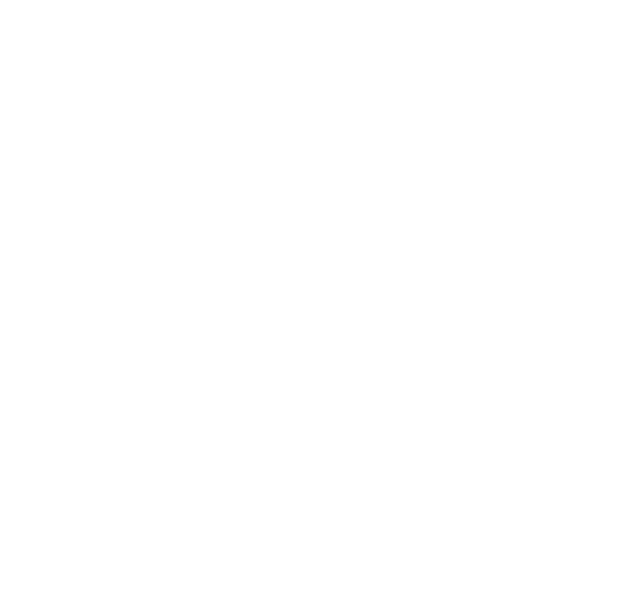
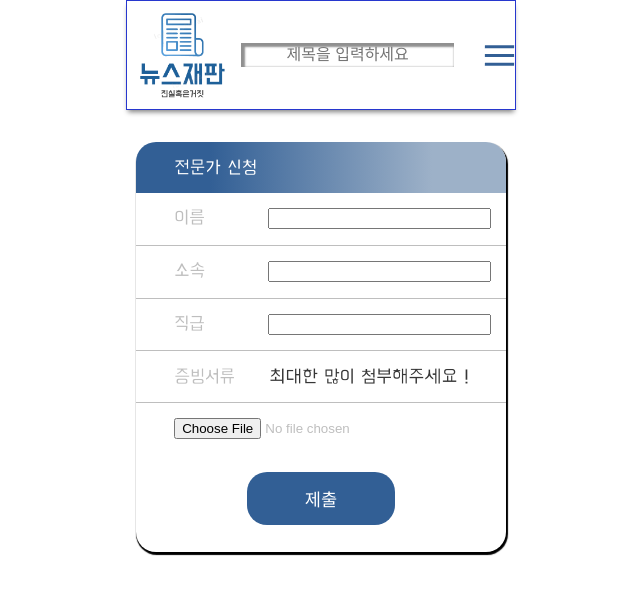
Before and after one commit to LIKELION-KIT-NEWS/FrontEnd, a React (Create React App) app: page /certificate in a window 1280 px wide. Before the commit this address had no page. Shown: the top 594 px of the page, without its empty margins (319-959 px from the left). Built offline with nearby package versions, Linux system fonts and the light colour scheme.

Commit message:
:sparkles: Feat: 전문가 신청 페이지 추가 (미완)
- 이미지 미리보기 미완 - 제출 버튼 클릭 및 핸들러 함수 구현 X 디자인과 약간의 기능만 완료

```diff
--- a/src/App.jsx
+++ b/src/App.jsx
@@ -5,6 +5,7 @@
 import MyPage from "./pages/MyPage/MyPage";
 import LoginPage from "./pages/LoginPage/LoginPage";
 import Callback from "./pages/LoginPage/components/KakaoCallback";
+import CertificationPage from './pages/CertificationPage/CertificationPage';
 
 function App() {
   return (
@@ -15,6 +16,7 @@
         <Route path="/admin" element={<AdminPage />} />
         <Route path="/my" element={<MyPage />} />
         <Route path="/callback" element={<Callback />} />
+        <Route path="/certificate" element={<CertificationPage />} />
       </Routes>
     </div>
   );
--- /dev/null
+++ b/src/pages/CertificationPage/CertificationPage.jsx
@@ -0,0 +1,15 @@
+import React from 'react';
+import Header from '../../common/Header';
+import "./CertificationPage.css";
+import CertificateForm from './components/CertificateForm';
+
+const CertificationPage = () => {
+    return (
+        <div className="CertificationPage">
+            <Header/>
+            <CertificateForm/>
+        </div>
+    );
+};
+
+export default CertificationPage;
--- /dev/null
+++ b/src/pages/CertificationPage/components/CertificateForm.jsx
@@ -0,0 +1,79 @@
+import React,{useState} from 'react';
+import "./styles/CertificateForm.css";
+
+const CertificateForm = () => {
+    const [showImages, setShowImages] = useState([]);
+    const [data,setData] = useState({
+        name:"",
+        position:"",
+        division:""
+    });
+    const formData = new FormData();
+
+    // 이미지 업로드 input의 onChange
+    const handleAddImages = (event) => {
+        const imageLists = event.target.files;
+        let imageUrlLists = [...showImages];
+
+        for (let i = 0; i < imageLists.length; i++) {
+          const currentImageUrl = URL.createObjectURL(imageLists[i]);
+          imageUrlLists.push(currentImageUrl);
+        }
+
+        if (imageUrlLists.length > 10) {
+          imageUrlLists = imageUrlLists.slice(0, 10);
+        }
+
+        setShowImages(imageUrlLists);
+      };
+
+    const clickSubmit = ()=>{
+        formData.append("name",)
+    };
+
+    return (
+        <div className="CertificateForm">
+            <section id="formTitle">
+                전문가 신청
+            </section>
+            <section className="formInfor formUnberLine">
+                <div className="formLabel">
+                    이름
+                </div>
+                <input type="text" className="formData" />
+            </section>
+            <section className="formInfor formUnberLine">
+                <div className="formLabel">
+                    소속
+                </div>
+                <input type="text" className="formData" />
+            </section>
+            <section className="formInfor formUnberLine">
+                <div className="formLabel">
+                    직급
+                </div>
+                <input type="text" className="formData" />
+            </section>
+            <section className="formInfor formUnberLine">
+                <div className="formLabel">
+                    증빙서류
+                </div>
+                <section type="text" className="formMsg" >최대한 많이 첨부해주세요 !</section>
+            </section>
+            <section className="formInfor">
+                <input type="file" onChange={handleAddImages} />
+                <div id="imgFileDiv">
+                    {showImages.map((image, id) => (
+                    <div className="imgMapDiv" key={id}>
+                        <img className="imgFile" src={image} alt={`${image}-${id}`} />
+                    </div>
+                    ))}
+                </div>
+            </section>
+
+            <button type="button" id="certificateSubmit" onClick={clickSubmit}>제출</button>
+        </div>
+    );
+};
+
+export default CertificateForm;
--- /dev/null
+++ b/src/pages/CertificationPage/components/styles/CertificateForm.css
@@ -0,0 +1,62 @@
+.CertificateForm {
+  margin: 2em auto;
+  width: 95%;
+  box-shadow: 1px 2px 1px 1px;
+  border-radius: 20px;
+}
+#formTitle {
+  background-image: linear-gradient(90deg, #325f95 20%, #9db1c8 80%);
+  color: #ffffff;
+  font-size: 1.2rem;
+  border-radius: 20px 20px 0 0;
+  padding: 0.8em;
+  text-align: left;
+  padding-left: 2em;
+}
+.formInfor {
+  font-size: 1.2rem;
+  color: #bebebe;
+  padding: 0.8em;
+  text-align: left;
+  padding-left: 2em;
+  display: flex;
+}
+.formUnberLine {
+  border-bottom: 1px solid #bebebe;
+}
+.formLabel {
+  flex: 3;
+}
+.formMsg {
+  color: #363636;
+  flex: 7;
+}
+.formData {
+  width: 68%;
+}
+#imgFileDiv {
+  width: 50%%;
+  margin: 1em 0;
+}
+.imgMapDiv {
+  overflow-x: auto;
+}
+.imgFile {
+  width: 100%;
+  margin: 1em;
+}
+#certificateSubmit {
+  border-radius: 20px;
+  padding: 0.8em;
+  font-size: 1.1rem;
+  width: 40%;
+  margin-bottom: 1.5em;
+  border: none;
+  background-color: #325f95;
+  color: #ffffff;
+}
+#certificateSubmit:hover {
+  background-color: #9db1c8;
+  color: #000000;
+  cursor: pointer;
+}
```
Also changed, not shown: src/pages/CertificationPage/CertificationPage.css (added).
